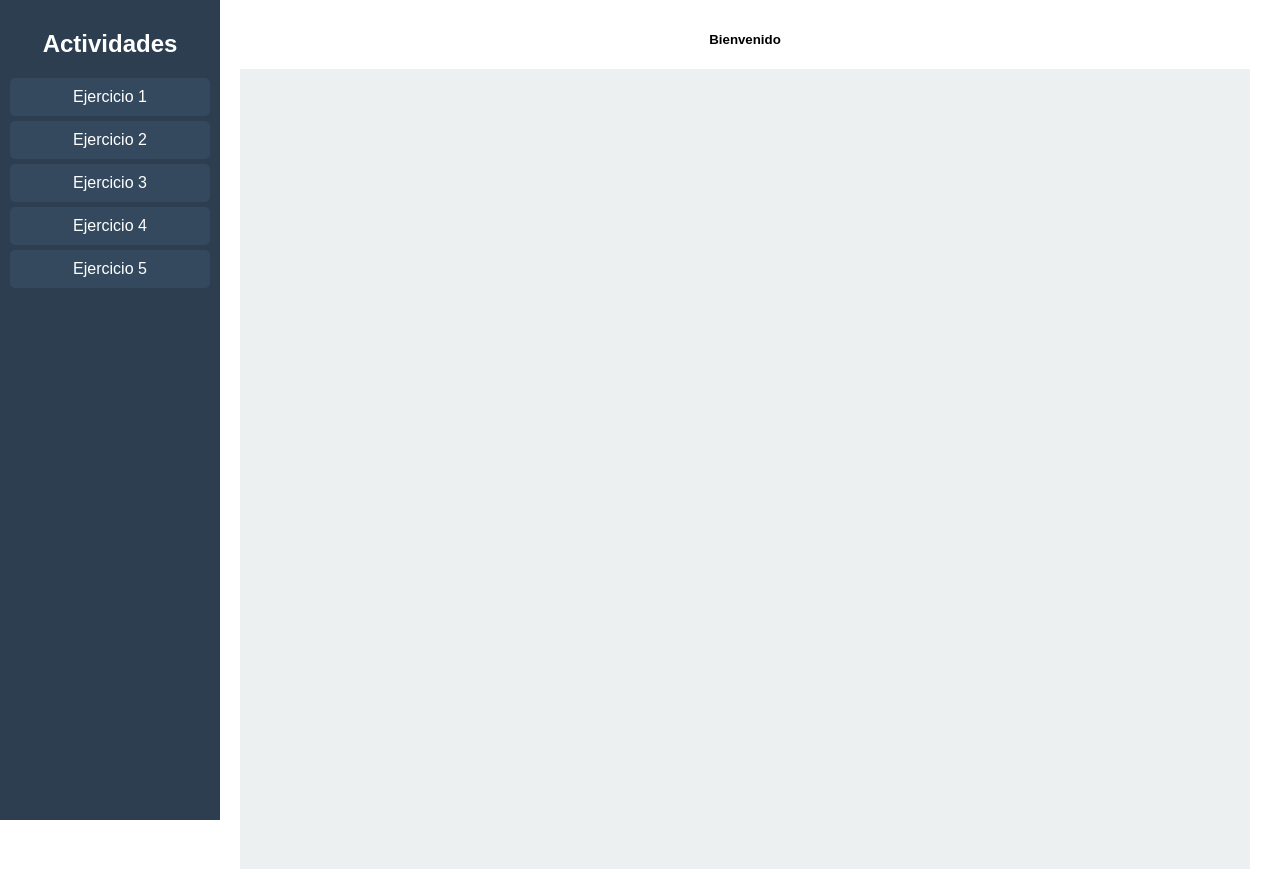
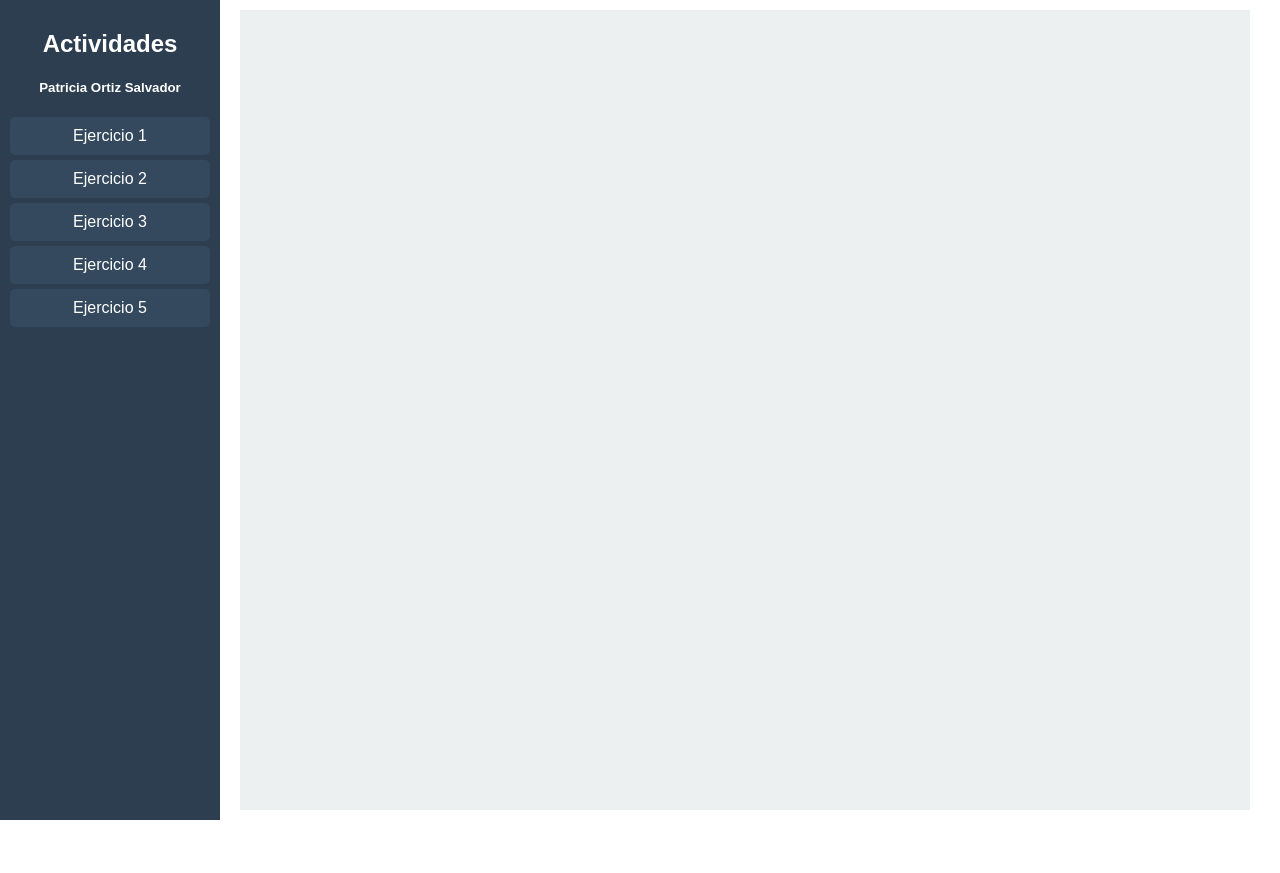
Before and after one commit to pat746/ML5-TAREA1-SEMINARIO, a plain HTML site: page index.html in a window 1280 px wide. After the commit the page ends 814 px from the top, so only its background shows below. Drawn offline with Linux system fonts and the light colour scheme.

Commit message:
actualizado

```diff
--- a/index.html
+++ b/index.html
@@ -18,8 +18,11 @@
             height: 100vh;
             position: fixed;
         }
-        .sidebar h2 {
+        .sidebar h2  {
             text-align: center;
+        }
+        .sidebar h5 {
+          text-align: center;
         }
         .sidebar a {
             display: block;
@@ -36,12 +39,9 @@
         }
         .content {
             margin-left: 230px;
-           padding: 10px ;
+            padding: 10px ;
             width: calc(100% - 270px);
-            height: 20px;
-        }
-        .content h5{
-           text-align: center;
+            height: 5px;
         }
         .iframe-container {
             width: 100%;
@@ -54,6 +54,7 @@
 <body>
     <div class="sidebar">
         <h2>Actividades</h2>
+        <h5>Patricia Ortiz Salvador</h5>
         <a href="#" onclick="cargarContenido('EJERCICIO1.HTML')">Ejercicio 1</a>
         <a href="#" onclick="cargarContenido('EJERCICIO2.HTML')">Ejercicio 2</a>
         <a href="#" onclick="cargarContenido('EJERCICIO3.HTML')">Ejercicio 3</a>
@@ -61,7 +62,6 @@
         <a href="#" onclick="cargarContenido('testmodel.html')">Ejercicio 5</a>
     </div>
     <div class="content">
-        <h5>Bienvenido</h5>
         <iframe id="contenido" class="iframe-container"></iframe>
     </div>
     <script>
```
